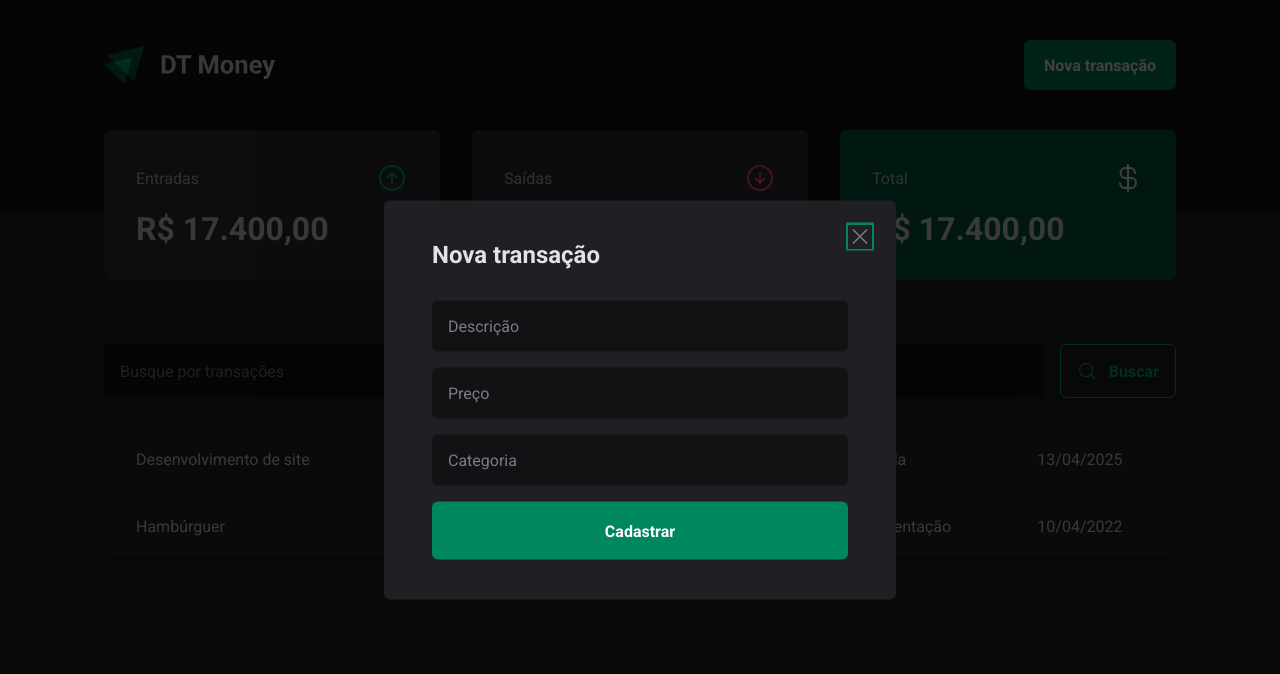
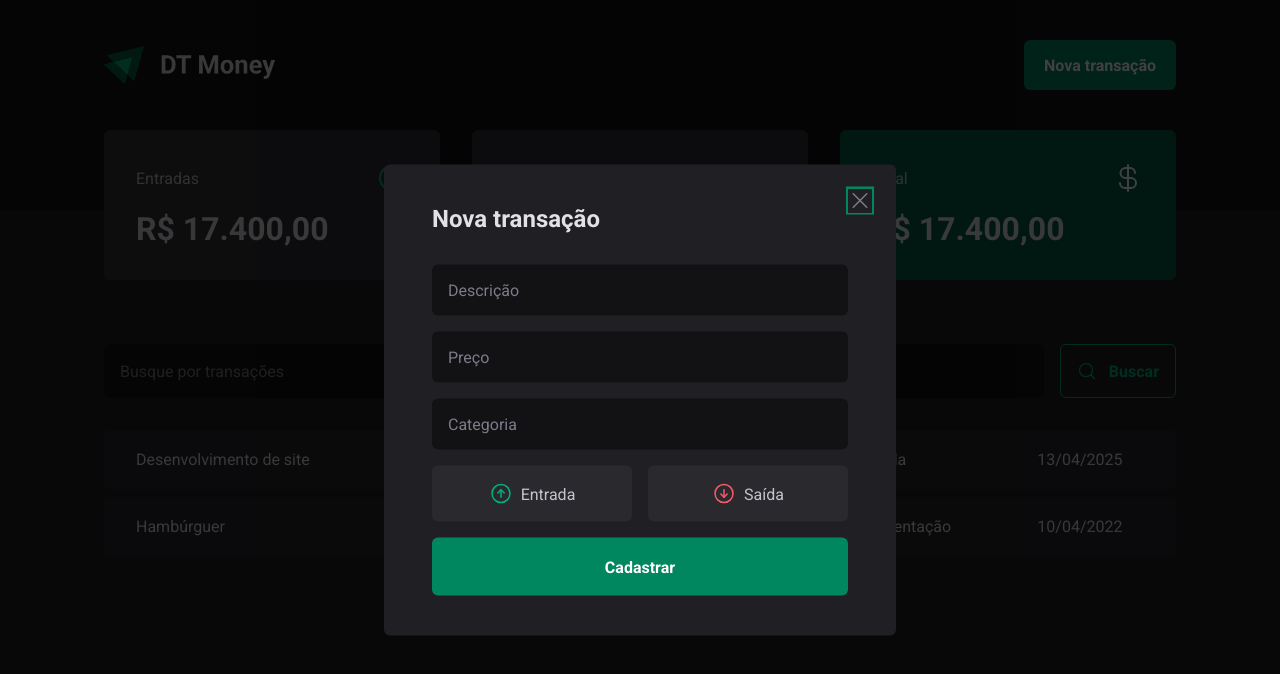
Before and after one commit to mauricioyansen/26-dt-money, a React (Vite) app: page / in a window 1280 px wide. Both pictures are taken after a click on the button "Nova transação". Shown: the top 674 px of the page. Built offline with nearby package versions, Linux system fonts and the light colour scheme.

Commit message:
modal radio group

```diff
--- a/package.json
+++ b/package.json
@@ -10,6 +10,7 @@
   },
   "dependencies": {
     "@radix-ui/react-dialog": "^1.1.6",
+    "@radix-ui/react-radio-group": "^1.2.3",
     "phosphor-react": "^1.4.1",
     "react": "^19.0.0",
     "react-dom": "^19.0.0",
--- a/src/components/NewTransactionModal/index.tsx
+++ b/src/components/NewTransactionModal/index.tsx
@@ -1,6 +1,12 @@
 import * as Dialog from "@radix-ui/react-dialog";
-import { CloseButton, Content, Overlay } from "./styles";
-import { X } from "phosphor-react";
+import {
+  CloseButton,
+  Content,
+  Overlay,
+  TransactionType,
+  TransactionTypeButton,
+} from "./styles";
+import { ArrowCircleDown, ArrowCircleUp, X } from "phosphor-react";
 
 export function NewTransactionModal() {
   return (
@@ -18,6 +24,17 @@ export function NewTransactionModal() {
           <input type="number" placeholder="Preço" required />
           <input type="text" placeholder="Categoria" required />
 
+          <TransactionType>
+            <TransactionTypeButton variant="income" value="income">
+              <ArrowCircleUp size={24} />
+              Entrada
+            </TransactionTypeButton>
+            <TransactionTypeButton variant="outcome" value="outcome">
+              <ArrowCircleDown size={24} />
+              Saída
+            </TransactionTypeButton>
+          </TransactionType>
+
           <button type="submit">Cadastrar</button>
         </form>
       </Content>
--- a/src/components/NewTransactionModal/styles.ts
+++ b/src/components/NewTransactionModal/styles.ts
@@ -1,5 +1,6 @@
 import styled from "styled-components";
 import * as Dialog from "@radix-ui/react-dialog";
+import * as RadioGroup from "@radix-ui/react-radio-group";
 
 export const Overlay = styled(Dialog.Overlay)`
   position: fixed;
@@ -33,12 +34,16 @@ export const Content = styled(Dialog.Content)`
       color: ${(p) => p.theme["gray-300"]};
       padding: 1rem;
 
+      &::-webkit-inner-spin-button {
+        -webkit-appearance: none;
+      }
+
       &::placeholder {
         color: ${(p) => p.theme["gray-500"]};
       }
     }
 
-    button {
+    button[type="submit"] {
       height: 58px;
       border: 0;
       background: ${(p) => p.theme["green-500"]};
@@ -67,3 +72,54 @@ export const CloseButton = styled(Dialog.Close)`
   cursor: pointer;
   color: ${(p) => p.theme["gray-500"]};
 `;
+
+export const TransactionType = styled(RadioGroup.Root)`
+  display: grid;
+  grid-template-columns: repeat(2, 1fr);
+  gap: 1rem;
+  margin-top: auto.5rem;
+`;
+
+interface TransactionTypeButtonProps {
+  variant: "income" | "outcome";
+}
+
+export const TransactionTypeButton = styled(RadioGroup.Item)<TransactionTypeButtonProps>`
+  background: ${(p) => p.theme["gray-700"]};
+  padding: 1rem;
+  display: flex;
+  align-items: center;
+  justify-content: center;
+  gap: 0.5rem;
+  border-radius: 6px;
+  cursor: pointer;
+  border: 0;
+  color: ${(p) => p.theme["gray-300"]};
+  transition: background-color 0.2s;
+
+  &:focus {
+    outline: 0;
+    box-shadow: 0 0 0 2px
+      ${(p) =>
+        p.variant === "income" ? p.theme["green-500"] : p.theme["red-500"]};
+  }
+
+  svg {
+    color: ${(p) =>
+      p.variant === "income" ? p.theme["green-300"] : p.theme["red-300"]};
+  }
+
+  &[data-state="unchecked"]:hover {
+    background: ${(p) => p.theme["gray-600"]};
+  }
+
+  &[data-state="checked"] {
+    color: ${(p) => p.theme.white};
+    background: ${(p) =>
+      p.variant === "income" ? p.theme["green-500"] : p.theme["red-500"]};
+
+    svg {
+      color: ${(p) => p.theme.white};
+    }
+  }
+`;
```
Also changed, not shown: 1 other file (tests, documents, lock files or other folders).
